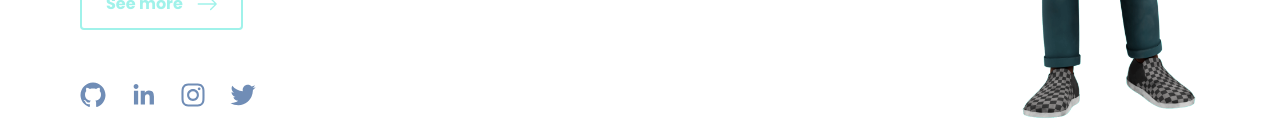
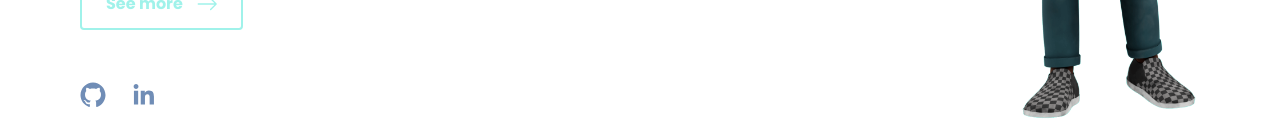
Before and after one commit to tadeumelembe/portfolio, a Next.js app: page / in a window 1280 px wide. Shown: the part 667-800 px from the top of the page. Built offline with nearby package versions, Linux system fonts and the light colour scheme.

Commit message:
refactor: remove social icons

```diff
--- a/src/components/SocialIcons.tsx
+++ b/src/components/SocialIcons.tsx
@@ -5,8 +5,8 @@ export default function SocialIcons() {
         <>
             <SocialIcon bgColor="#708DB600" fgColor="#708DB6" target="_blank" url="https://github.com/tadeumelembe" />
             <SocialIcon bgColor="#708DB600" fgColor="#708DB6" target="_blank" url="https://www.linkedin.com/in/tadeumelembe" />
-            <SocialIcon bgColor="#708DB600" fgColor="#708DB6" target="_blank" url="https://www.instagram.com/code._daily/" />
-            <SocialIcon bgColor="#708DB600" fgColor="#708DB6" target="_blank" url="https://www.twitter.com/tadeumelembe/" />
+            {/* <SocialIcon bgColor="#708DB600" fgColor="#708DB6" target="_blank" url="https://www.instagram.com/code._daily/" /> */}
+            {/* <SocialIcon bgColor="#708DB600" fgColor="#708DB6" target="_blank" url="https://www.twitter.com/tadeumelembe/" /> */}
         </>
     )
 }
```
